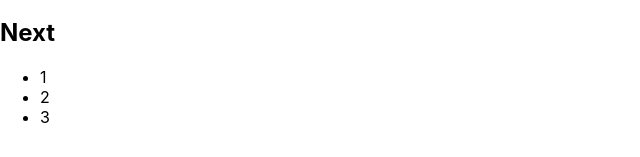
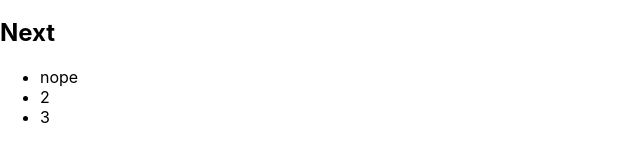
Before and after one commit to MoonJuhan/next-study, a Next.js app: page /test01 in a window 1280 px wide. Shown: the part 307-464 px from the top of the page, without its empty margins (0-640 px from the left). Built offline with nearby package versions, Linux system fonts and the light colour scheme.

Commit message:
feat: 조건부 렌더링 관련 학습

```diff
--- a/src/pages/test01.js
+++ b/src/pages/test01.js
@@ -7,7 +7,7 @@ function Test01() {
   const repeatFunc = () => {
     const result = []
     for (let i = 0; i < 3; i++) {
-      result.push(<li key={i}>{i + 1}</li>)
+      result.push(i != 0 ? <li key={i}>{i + 1}</li> : <li key={i}>nope</li>)
     }
     return result
   }
```
